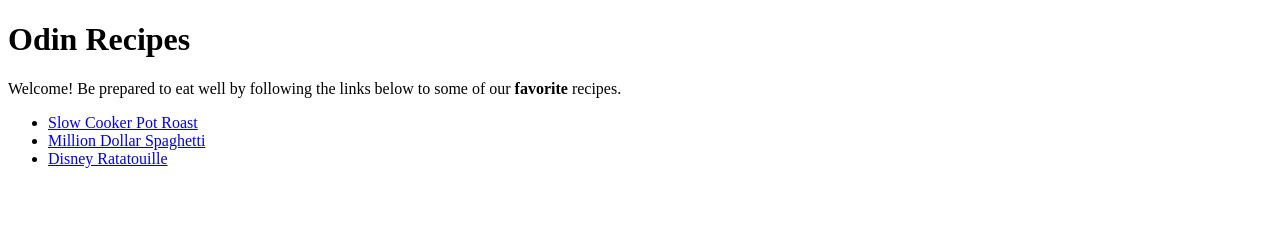
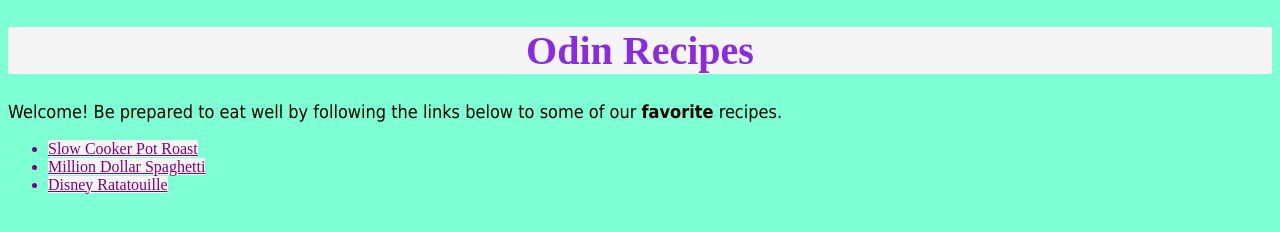
Before and after one commit to Ca88ag3/odin-recipes, a plain HTML site: page index.html in a window 1280 px wide. Drawn offline with Linux system fonts and the light colour scheme.

Commit message:
Style update
Stylesheet added styles.css and updated with page background color,
centering of header, color and font choices for each section.

```diff
--- a/index.html
+++ b/index.html
@@ -3,6 +3,7 @@
 
   <head>
   <meta charset="utf-8">
+  <link rel="stylesheet" href="styles.css">
     <title>Odin Recipes</title>
     <h1>Odin Recipes</h1>
     <p>Welcome! Be prepared to eat well by following the links below
@@ -11,9 +12,9 @@
 
   <body>
     <ul>
-      <li><a href="recipes/pot_roast.html" target="_blank" rel="noopener noreferrer">Slow Cooker Pot Roast</a></li>
-      <li><a href="recipes/spaghetti.html" target="_blank" rel="noopener noreferrer">Million Dollar Spaghetti</a></li>
-      <li><a href="recipes/ratatouille.html" target="_blank" rel="noopener noreferrer">Disney Ratatouille</a></li>
+      <li><a id="click" href="recipes/pot_roast.html" target="_blank" rel="noopener noreferrer">Slow Cooker Pot Roast</a></li>
+      <li><a id="click" href="recipes/spaghetti.html" target="_blank" rel="noopener noreferrer">Million Dollar Spaghetti</a></li>
+      <li><a id="click" href="recipes/ratatouille.html" target="_blank" rel="noopener noreferrer">Disney Ratatouille</a></li>
     </ul>
   </body>
 
--- /dev/null
+++ b/styles.css
@@ -0,0 +1,28 @@
+* {
+    background-color: aquamarine;
+}
+
+h1 {
+    background-color: whitesmoke;
+    color: blueviolet;
+    text-align: center;
+    font-weight: 700;
+    font-size: 40px;
+}
+
+p {
+    font-family: Tahoma, Georgia, "Times New Roman";
+    font-size: 18px;
+    color: black;
+}
+
+li {
+    color: purple;
+    font-size: 16px;
+    font-weight: 300;
+}
+
+#click {
+    color: purple;
+    background-color: whitesmoke;
+}
```
